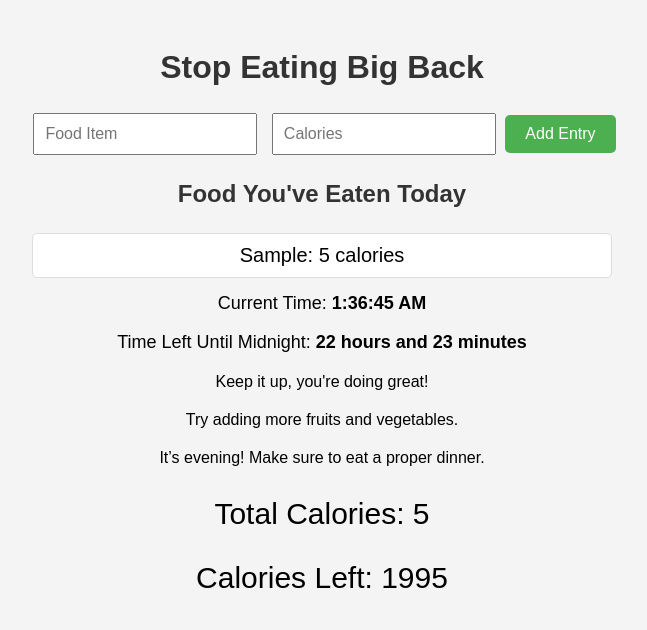
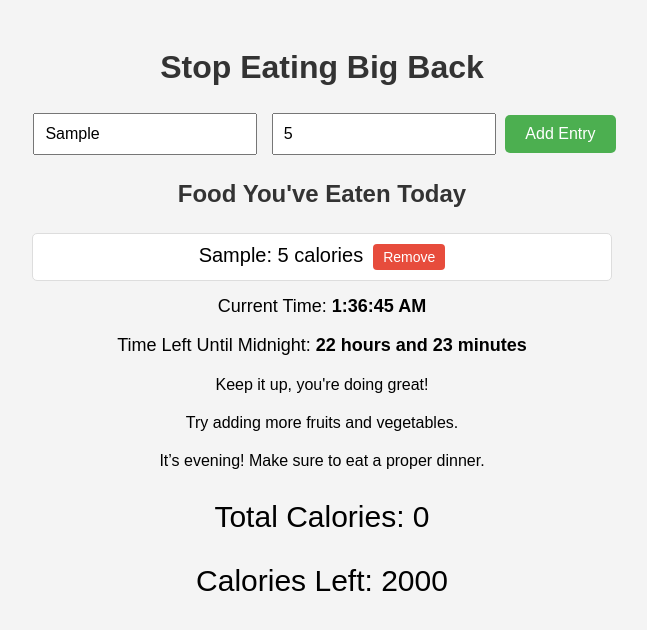
Before and after one commit to SawMageOnGog/SoftwareEngineeringProject, a plain HTML site: page index.html in a window 1280 px wide. Both pictures are taken after typing "Sample", "5" into the empty fields and a click on the button "Add Entry". Shown: the whole page, without its empty margins (318-965 px from the left). Drawn offline with Linux system fonts and the light colour scheme.

Commit message:
Added a Remove Entry Button

```diff
--- a/script.js
+++ b/script.js
@@ -50,27 +50,45 @@ function loadData() {
 }
 
 function addEntry() {
-    const food = document.getElementById('food').value;
-    const calories = document.getElementById('calories').value;
+    const foodInput = document.getElementById('food');
+    const caloriesInput = document.getElementById('calories');
+    const entriesList = document.getElementById('entries');
 
-    if (food && calories) {
-        const entry = { food, calories: parseInt(calories) };
-        entries.push(entry);
-        totalCalories += entry.calories;
+    const food = foodInput.value.trim();
+    const calories = parseInt(caloriesInput.value.trim());
 
-        // Save updated data to localStorage
-        saveData();
+    if (!food || isNaN(calories)) return;
 
-        displayEntries();
-        updateTotalCalories();
-        updateCaloriesLeft();
-        updateFeedback();
-        suggestFoodGroup();
-        giveTimeBasedAdvice();
-        clearInputs();
-    } else {
-        alert('Please enter both food and calories.');
-    }
+    const entry = { food, calories, timestamp: Date.now() };
+    const entryItem = document.createElement('li');
+    entryItem.textContent = `${food}: ${calories} calories`;
+
+    // Create Remove button
+    const removeBtn = document.createElement('button');
+    removeBtn.textContent = 'Remove';
+    removeBtn.classList.add('remove-btn');
+    removeBtn.onclick = function () {
+        if (confirm('Are you sure?')) {
+            entriesList.removeChild(entryItem);
+            removeEntryFromStorage(entry.timestamp);
+            updateTotals();
+        }
+    };
+
+    entryItem.appendChild(removeBtn);
+    entriesList.appendChild(entryItem);
+
+    saveEntry(entry);
+    updateTotals();
+
+    foodInput.value = '';
+    caloriesInput.value = '';
+}
+
+function removeEntryFromStorage(timestamp) {
+    const entries = JSON.parse(localStorage.getItem('calorieEntries') || '[]');
+    const updated = entries.filter(e => e.timestamp !== timestamp);
+    localStorage.setItem('calorieEntries', JSON.stringify(updated));
 }
 
 function saveData() {
--- a/styles.css
+++ b/styles.css
@@ -92,3 +92,18 @@ p {
 #time, #timeRemaining {
     font-weight: bold;
 }
+
+.remove-btn {
+    margin-left: 10px;
+    padding: 5px 10px;
+    font-size: 14px;
+    background-color: #e74c3c;
+    color: white;
+    border: none;
+    border-radius: 4px;
+    cursor: pointer;
+}
+
+.remove-btn:hover {
+    background-color: #c0392b;
+}
```
